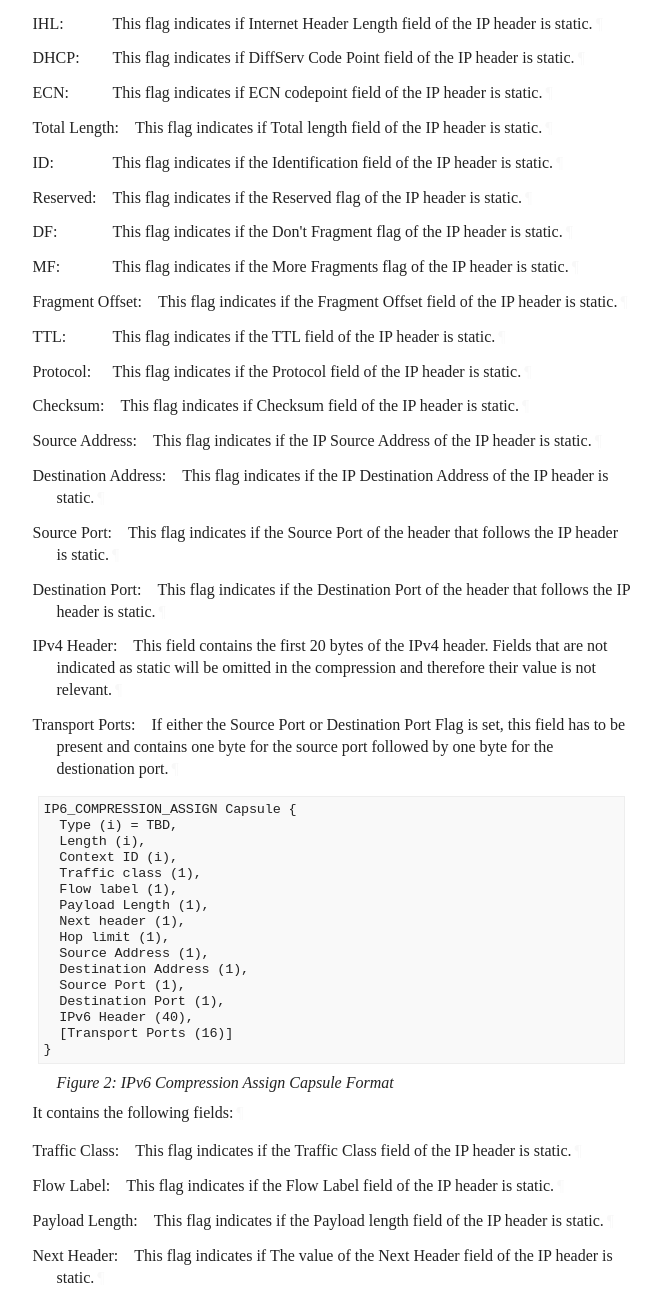
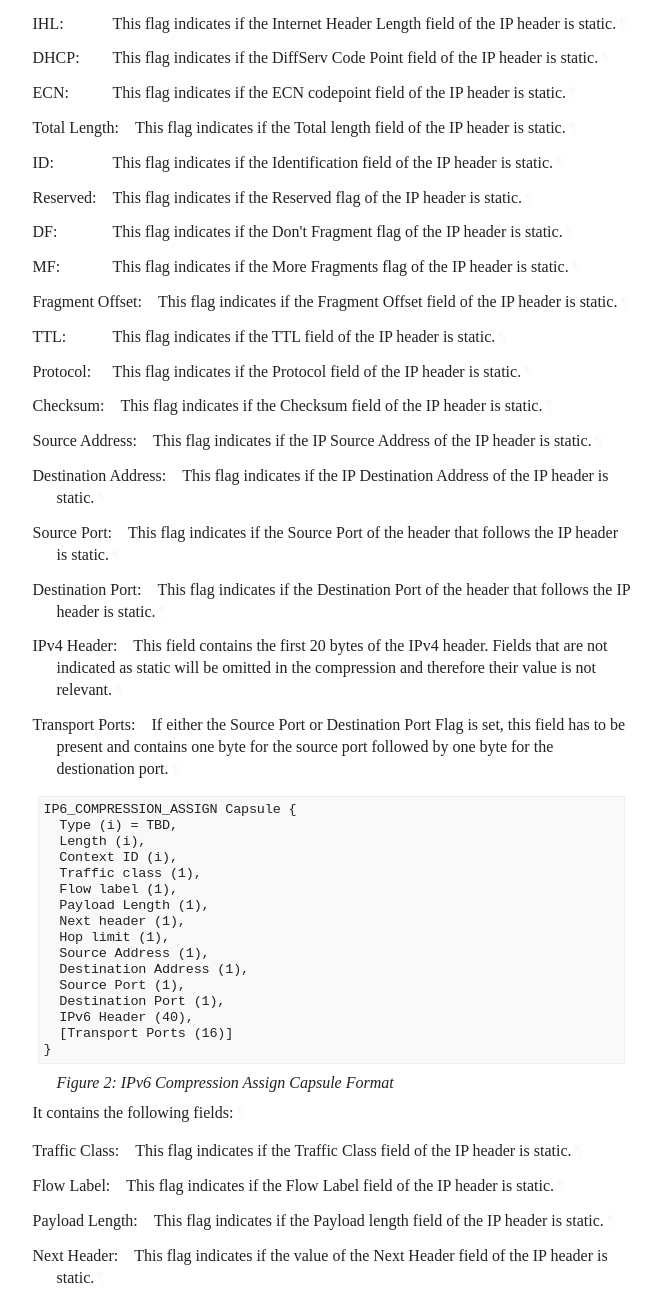
Before and after one commit to mirjak/draft-masque-ip-compression, a plain HTML site: page draft-kuehlewind-masque-ip-compression.html in a window 1280 px wide. Shown: the part 1770-3063 px from the top of the page, without its empty margins (92-753 px from the left). Drawn offline with Linux system fonts and the light colour scheme; a web font is replaced by a local one.

Commit message:
Script updating gh-pages from 13f7c77. [ci skip]

```diff
--- a/draft-kuehlewind-masque-ip-compression.html
+++ b/draft-kuehlewind-masque-ip-compression.html
@@ -1262,22 +1262,22 @@ IP4_COMPRESSION_ASSIGN Capsule {
 <span class="break"></span><dl class="dlParallel" id="section-2.1-4">
           <dt id="section-2.1-4.1">IHL:</dt>
           <dd style="margin-left: 1.5em" id="section-2.1-4.2">
-            <p id="section-2.1-4.2.1">This flag indicates if Internet Header Length field of the IP header is static.<a href="#section-2.1-4.2.1" class="pilcrow">¶</a></p>
+            <p id="section-2.1-4.2.1">This flag indicates if the Internet Header Length field of the IP header is static.<a href="#section-2.1-4.2.1" class="pilcrow">¶</a></p>
 </dd>
           <dd class="break"></dd>
 <dt id="section-2.1-4.3">DHCP:</dt>
           <dd style="margin-left: 1.5em" id="section-2.1-4.4">
-            <p id="section-2.1-4.4.1">This flag indicates if DiffServ Code Point field of the IP header is static.<a href="#section-2.1-4.4.1" class="pilcrow">¶</a></p>
+            <p id="section-2.1-4.4.1">This flag indicates if the DiffServ Code Point field of the IP header is static.<a href="#section-2.1-4.4.1" class="pilcrow">¶</a></p>
 </dd>
           <dd class="break"></dd>
 <dt id="section-2.1-4.5">ECN:</dt>
           <dd style="margin-left: 1.5em" id="section-2.1-4.6">
-            <p id="section-2.1-4.6.1">This flag indicates if ECN codepoint field of the IP header is static.<a href="#section-2.1-4.6.1" class="pilcrow">¶</a></p>
+            <p id="section-2.1-4.6.1">This flag indicates if the ECN codepoint field of the IP header is static.<a href="#section-2.1-4.6.1" class="pilcrow">¶</a></p>
 </dd>
           <dd class="break"></dd>
 <dt id="section-2.1-4.7">Total Length:</dt>
           <dd style="margin-left: 1.5em" id="section-2.1-4.8">
-            <p id="section-2.1-4.8.1">This flag indicates if Total length field of the IP header is static.<a href="#section-2.1-4.8.1" class="pilcrow">¶</a></p>
+            <p id="section-2.1-4.8.1">This flag indicates if the Total length field of the IP header is static.<a href="#section-2.1-4.8.1" class="pilcrow">¶</a></p>
 </dd>
           <dd class="break"></dd>
 <dt id="section-2.1-4.9">ID:</dt>
@@ -1317,7 +1317,7 @@ IP4_COMPRESSION_ASSIGN Capsule {
           <dd class="break"></dd>
 <dt id="section-2.1-4.23">Checksum:</dt>
           <dd style="margin-left: 1.5em" id="section-2.1-4.24">
-            <p id="section-2.1-4.24.1">This flag indicates if  Checksum field of the IP header is static.<a href="#section-2.1-4.24.1" class="pilcrow">¶</a></p>
+            <p id="section-2.1-4.24.1">This flag indicates if the Checksum field of the IP header is static.<a href="#section-2.1-4.24.1" class="pilcrow">¶</a></p>
 </dd>
           <dd class="break"></dd>
 <dt id="section-2.1-4.25">Source Address:</dt>
@@ -1398,7 +1398,7 @@ IP6_COMPRESSION_ASSIGN Capsule {
           <dd class="break"></dd>
 <dt id="section-2.1-7.7">Next Header:</dt>
           <dd style="margin-left: 1.5em" id="section-2.1-7.8">
-            <p id="section-2.1-7.8.1">This flag indicates if The value of the Next Header field of the IP header is static.<a href="#section-2.1-7.8.1" class="pilcrow">¶</a></p>
+            <p id="section-2.1-7.8.1">This flag indicates if the value of the Next Header field of the IP header is static.<a href="#section-2.1-7.8.1" class="pilcrow">¶</a></p>
 </dd>
           <dd class="break"></dd>
 <dt id="section-2.1-7.9">Hop Limit:</dt>
```
Also changed, not shown: index.html (+1 -1 lines), draft-kuehlewind-masque-ip-compression.txt.
